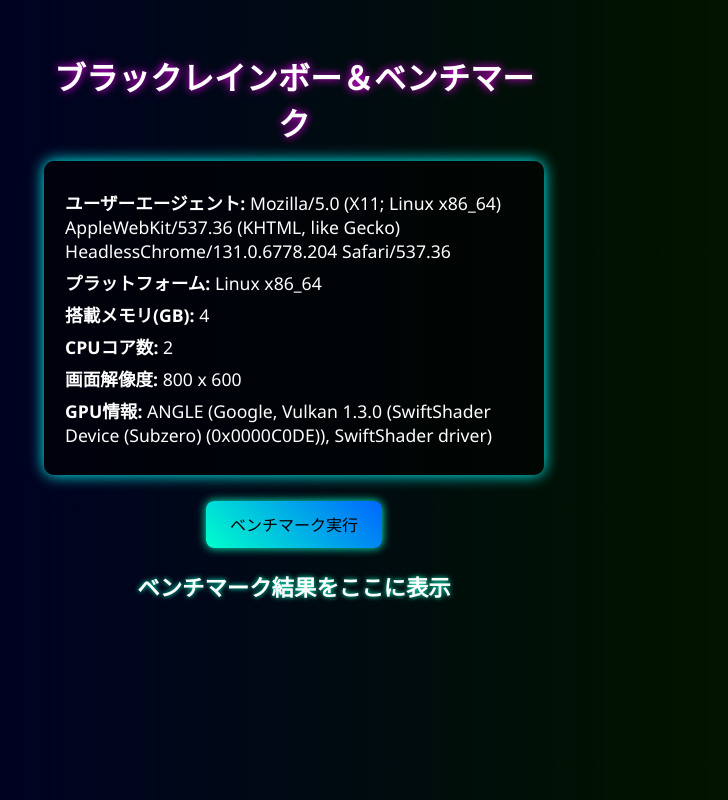
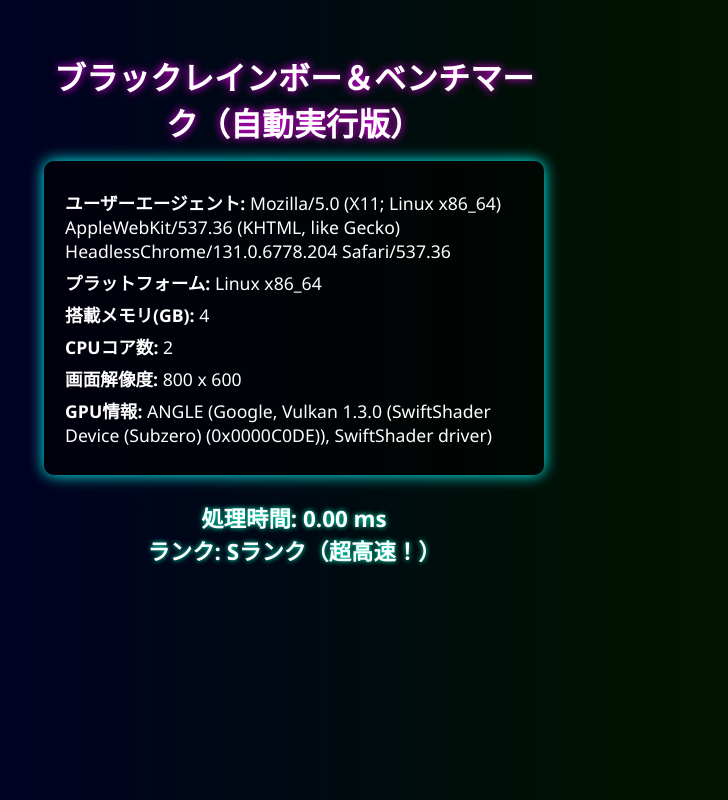
Before and after one commit to superpc-io/benchmark, a plain HTML site: page index.html in a window 1280 px wide. Shown: the whole page, without its empty margins (346-1074 px from the left). Drawn offline with Linux system fonts and the light colour scheme.

Commit message:
Update index.html
ｋ

```diff
--- a/index.html
+++ b/index.html
@@ -1,9 +1,8 @@
-
 <!DOCTYPE html>
 <html lang="ja">
 <head>
 <meta charset="UTF-8" />
-<title>ブラックレインボー＆ベンチマーク</title>
+<title>ブラックレインボー＆ベンチマーク（自動実行版）</title>
 <meta name="viewport" content="width=device-width, initial-scale=1.0" />
 <style>
   body {
@@ -68,25 +67,8 @@
   .benchmark {
     font-size: 1.4em;
     font-weight: bold;
+    white-space: pre-line;
     text-shadow: 0 0 5px #00ffcc;
-    white-space: pre-line;
-  }
-
-  button {
-    padding: 0.7em 1.5em;
-    font-size: 1em;
-    background: linear-gradient(45deg, #00ffcc, #0066ff);
-    border: none;
-    border-radius: 8px;
-    color: black;
-    cursor: pointer;
-    box-shadow: 0 0 10px #00ffcc;
-    transition: background 0.3s ease;
-  }
-
-  button:hover {
-    background: linear-gradient(45deg, #00ccaa, #0044cc);
-    color: white;
   }
 </style>
 </head>
@@ -95,7 +77,7 @@
 <div class="rainbow-bg"></div>
 
 <div class="content">
-  <h1>ブラックレインボー＆ベンチマーク</h1>
+  <h1>ブラックレインボー＆ベンチマーク（自動実行版）</h1>
   <div class="specs">
     <p><strong>ユーザーエージェント:</strong> <span id="ua"></span></p>
     <p><strong>プラットフォーム:</strong> <span id="platform"></span></p>
@@ -105,8 +87,7 @@
     <p><strong>GPU情報:</strong> <span id="gpu"></span></p>
   </div>
 
-  <button id="runBench">ベンチマーク実行</button>
-  <p class="benchmark" id="benchmarkResult">ベンチマーク結果をここに表示</p>
+  <p class="benchmark" id="benchmarkResult">ベンチマーク結果を計測中…</p>
 </div>
 
 <script>
@@ -132,7 +113,8 @@
     const start = performance.now();
     let count = 0;
 
-    for(let i = 0; i < 1000000; i++) {
+    // 高負荷計算（1000万回ループ）
+    for(let i = 0; i < 10000000; i++) {
       count += i;
     }
 
@@ -140,17 +122,21 @@
     const duration = end - start;
 
     let rank = '';
-    if (duration <= 10) rank = 'Sランク（超速！）';
-    else if (duration <= 30) rank = 'Aランク（かなり速い）';
-    else if (duration <= 60) rank = 'Bランク（普通）';
-    else if (duration <= 100) rank = 'Cランク（やや遅め）';
-    else rank = 'Dランク（遅い）';
+    if (duration <= 50) rank = 'Sランク（超高速！）';
+    else if (duration <= 100) rank = 'Aランク（かなり速い）';
+    else if (duration <= 200) rank = 'Bランク（普通）';
+    else if (duration <= 400) rank = 'Cランク（やや遅め）';
+    else if (duration <= 800) rank = 'Dランク（遅い）';
+    else rank = 'Eランク（かなり遅い）';
 
     document.getElementById('benchmarkResult').textContent =
       `処理時間: ${duration.toFixed(2)} ms\nランク: ${rank}`;
   }
 
-  document.getElementById('runBench').addEventListener('click', runBenchmark);
+  // ページ読み込み時に自動実行
+  window.addEventListener('load', () => {
+    runBenchmark();
+  });
 </script>
 
 </body>
```
